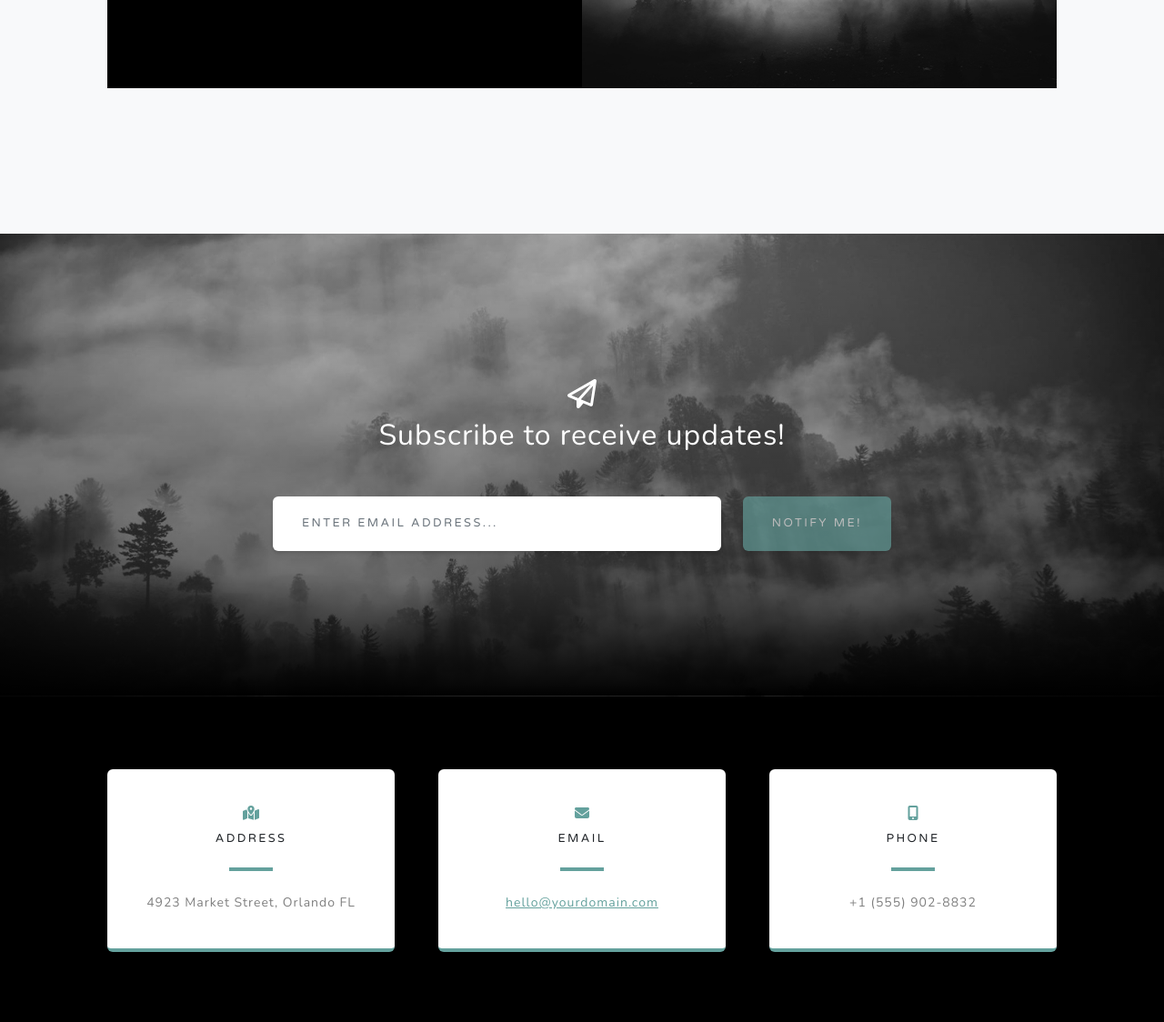
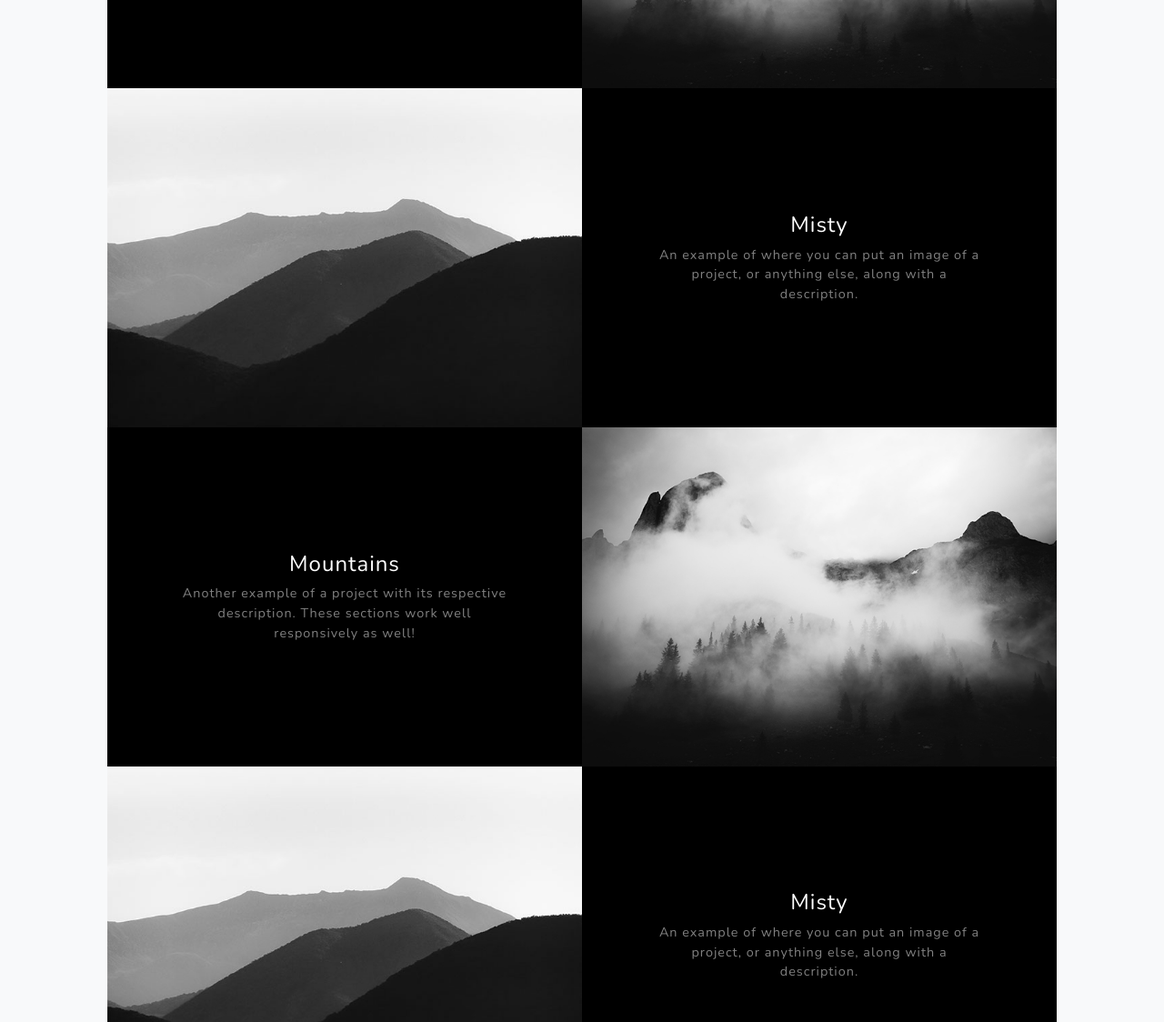
Before and after one commit to SyzygyStudios/SyzygyStudios.github.io, a plain HTML site: page index.html in a window 1280 px wide. Shown: the part 2761-3885 px from the top of the page at 91% size. Drawn offline with nearby package versions, Linux system fonts and the light colour scheme.

Commit message:
Apartados indivduales del porfolio

```diff
--- a/index.html
+++ b/index.html
@@ -59,6 +59,7 @@
         </section>
         <!-- Projects-->
         <section class="projects-section bg-light" id="projects">
+
             <div class="container px-4 px-lg-5">
                 <!-- Featured Project Row-->
                 <div class="row gx-0 mb-4 mb-lg-5 align-items-center">
@@ -85,6 +86,62 @@
                     </div>
                 </div>
                 <!-- Project Two Row-->
+                <div class="row gx-0 justify-content-center">
+                    <div class="col-lg-6"><img class="img-fluid" src="assets/img/demo-image-02.jpg" alt="..." /></div>
+                    <div class="col-lg-6 order-lg-first">
+                        <div class="bg-black text-center h-100 project">
+                            <div class="d-flex h-100">
+                                <div class="project-text w-100 my-auto text-center text-lg-right">
+                                    <h4 class="text-white">Mountains</h4>
+                                    <p class="mb-0 text-white-50">Another example of a project with its respective description. These sections work well responsively as well!</p>
+                                </div>
+                            </div>
+                        </div>
+                    </div>
+                </div>
+
+                <div class="row gx-0 mb-5 mb-lg-0 justify-content-center">
+                    <div class="col-lg-6"><img class="img-fluid" src="assets/img/demo-image-01.jpg" alt="..." /></div>
+                    <div class="col-lg-6">
+                        <div class="bg-black text-center h-100 project">
+                            <div class="d-flex h-100">
+                                <div class="project-text w-100 my-auto text-center text-lg-left">
+                                    <h4 class="text-white">Misty</h4>
+                                    <p class="mb-0 text-white-50">An example of where you can put an image of a project, or anything else, along with a description.</p>
+                                </div>
+                            </div>
+                        </div>
+                    </div>
+                </div>
+
+                <div class="row gx-0 justify-content-center">
+                    <div class="col-lg-6"><img class="img-fluid" src="assets/img/demo-image-02.jpg" alt="..." /></div>
+                    <div class="col-lg-6 order-lg-first">
+                        <div class="bg-black text-center h-100 project">
+                            <div class="d-flex h-100">
+                                <div class="project-text w-100 my-auto text-center text-lg-right">
+                                    <h4 class="text-white">Mountains</h4>
+                                    <p class="mb-0 text-white-50">Another example of a project with its respective description. These sections work well responsively as well!</p>
+                                </div>
+                            </div>
+                        </div>
+                    </div>
+                </div>
+
+                <div class="row gx-0 mb-5 mb-lg-0 justify-content-center">
+                    <div class="col-lg-6"><img class="img-fluid" src="assets/img/demo-image-01.jpg" alt="..." /></div>
+                    <div class="col-lg-6">
+                        <div class="bg-black text-center h-100 project">
+                            <div class="d-flex h-100">
+                                <div class="project-text w-100 my-auto text-center text-lg-left">
+                                    <h4 class="text-white">Misty</h4>
+                                    <p class="mb-0 text-white-50">An example of where you can put an image of a project, or anything else, along with a description.</p>
+                                </div>
+                            </div>
+                        </div>
+                    </div>
+                </div>
+
                 <div class="row gx-0 justify-content-center">
                     <div class="col-lg-6"><img class="img-fluid" src="assets/img/demo-image-02.jpg" alt="..." /></div>
                     <div class="col-lg-6 order-lg-first">
```
